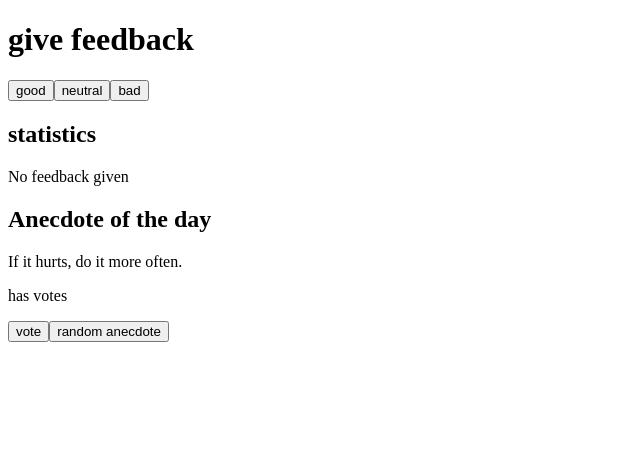
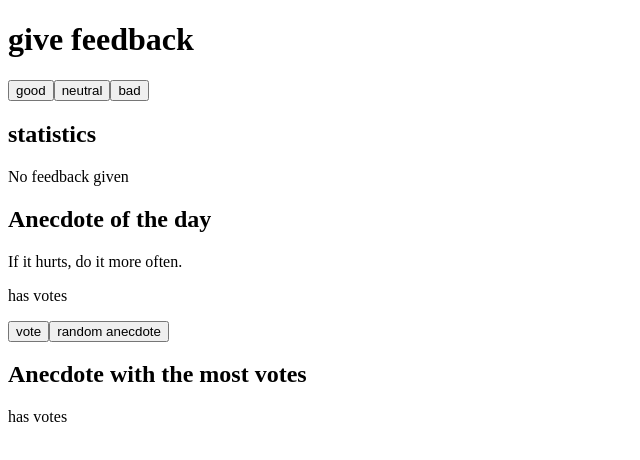
Before and after one commit to rajuruoho/fullstack-open, a React (Create React App) app in the folder part1/: page / in a window 1280 px wide. Shown: the top 460 px of the page, without its empty margins (0-640 px from the left). Built offline with nearby package versions, Linux system fonts and the light colour scheme.

Commit message:
1.14 with NaN values in array

```diff
--- a/part1/src/App.js
+++ b/part1/src/App.js
@@ -88,8 +88,17 @@ const App = () => {
     setAnecdote(Math.floor(Math.random() * (anecdotes.length)))
   }
 
-  const getAnecdoteVotes = () => {
-    return points[selectedAnecdote]
+  const getAnecdoteVotes = (props) => {
+    return points[props.id]
+  }
+
+  const getMostVotedAnecdoteID = () => {
+    let mostVotedID = 0
+
+    for (let i = 0 ; i<anecdotes.length ; i++) {
+      if (points[mostVotedID] < points[i]) mostVotedID = i
+    }
+
   }
 
   const handleVoteAnecdote = () => {
@@ -99,8 +108,8 @@ const App = () => {
       copy[selectedAnecdote] += 1
     }
 
-      const copy = [...points]
-      copy[selectedAnecdote] += 1
+    const copy = [...points]
+    copy[selectedAnecdote] += 1
 
     setPoints(copy)
   }
@@ -114,9 +123,12 @@ const App = () => {
         <Statistics good={good} neutral={neutral} bad={bad} />
         <h2>Anecdote of the day</h2>
 	<p>{anecdotes[selectedAnecdote]}</p>
-        <p>has {getAnecdoteVotes()} votes </p>
+        <p>has {getAnecdoteVotes(selectedAnecdote)} votes </p>
         <Button handleClick={() => handleVoteAnecdote()} text="vote" />
         <Button handleClick={() => handleRandomAnecdote()} text="random anecdote" />
+        <h2>Anecdote with the most votes</h2>
+        <p>{anecdotes[getMostVotedAnecdoteID()]} </p>
+        <p>has {getAnecdoteVotes(getMostVotedAnecdoteID)} votes </p>
     </div>
   )
 }
```
